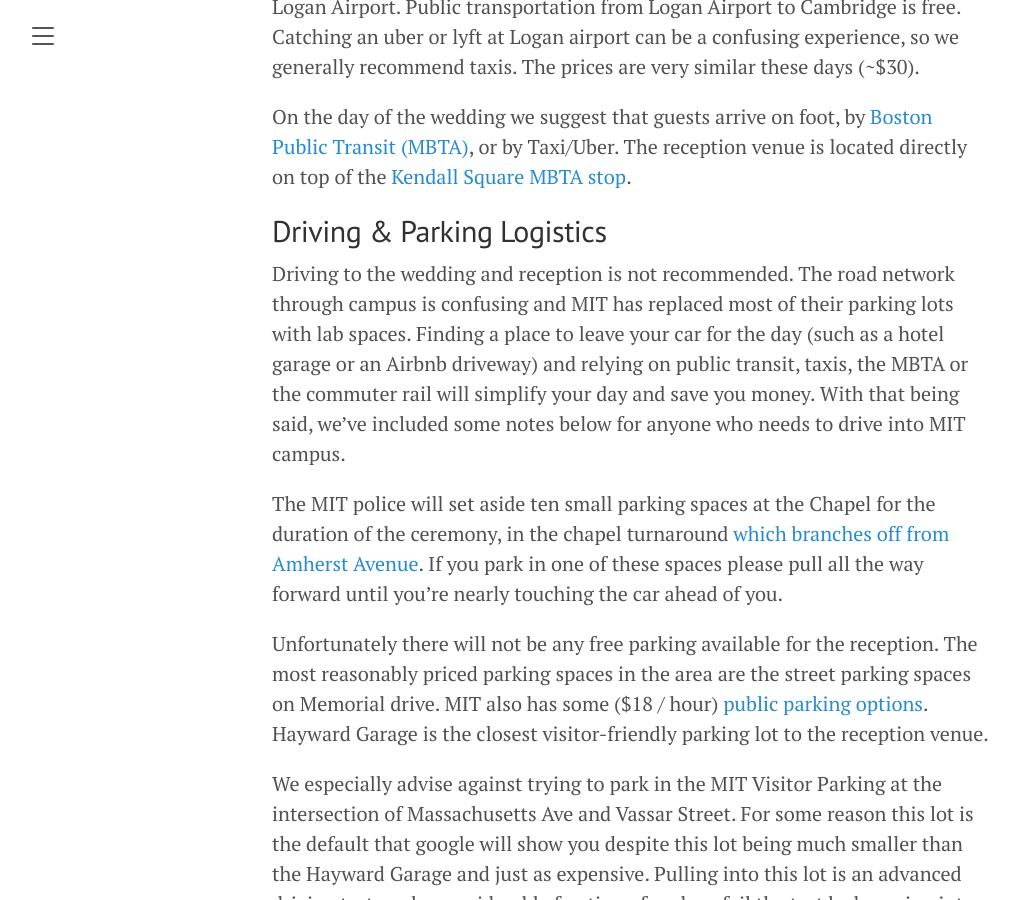
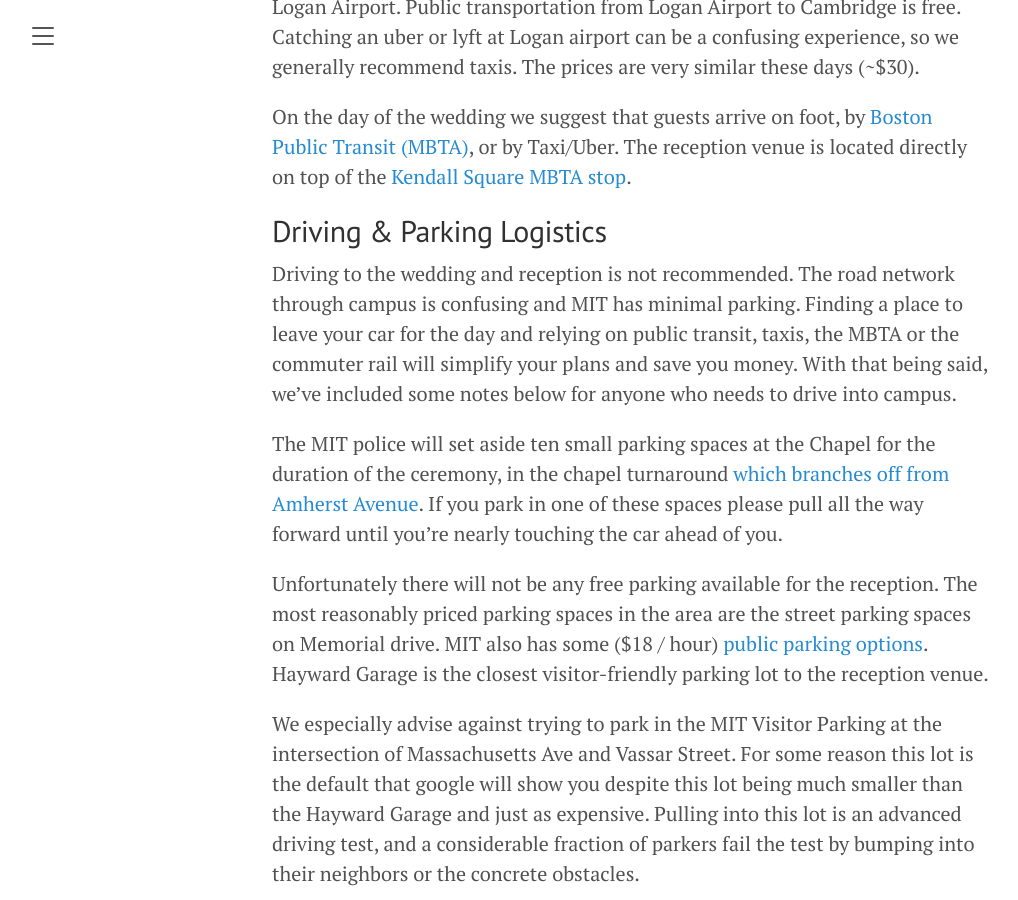
Before and after one commit to JoshBradshaw/andreajosh.github.io, a Jekyll site: the page built from _posts/2023-12-30-overview.md, in a window 1280 px wide and 900 px high, scrolled down 3131 px. Shown: the whole window, without its empty margins (8-1026 px from the left). Built offline with Jekyll 4.4.1, drawn with Linux system fonts in a browser that asks for light colours.

Commit message:
Update 2023-12-30-overview.md

```diff
--- a/_posts/2023-12-30-overview.md
+++ b/_posts/2023-12-30-overview.md
@@ -66,7 +66,7 @@ On the day of the wedding we suggest that guests arrive on foot, by [Boston Publ
 
 ## Driving & Parking Logistics
 
-Driving to the wedding and reception is not recommended. The road network through campus is confusing and MIT has replaced most of their parking lots with lab spaces. Finding a place to leave your car for the day (such as a hotel garage or an Airbnb driveway) and relying on public transit, taxis, the MBTA or the commuter rail will simplify your day and save you money. With that being said, we've included some notes below for anyone who needs to drive into MIT campus.
+Driving to the wedding and reception is not recommended. The road network through campus is confusing and MIT has minimal parking. Finding a place to leave your car for the day and relying on public transit, taxis, the MBTA or the commuter rail will simplify your plans and save you money. With that being said, we've included some notes below for anyone who needs to drive into campus.
 
 The MIT police will set aside ten small parking spaces at the Chapel for the duration of the ceremony, in the chapel turnaround [which branches off from Amherst Avenue](https://maps.app.goo.gl/4R9u7qGZpNECG3Yn9). If you park in one of these spaces please pull all the way forward until you're nearly touching the car ahead of you.
 
```
